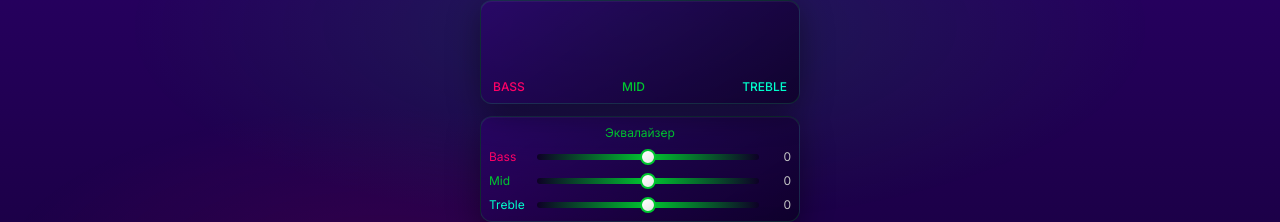
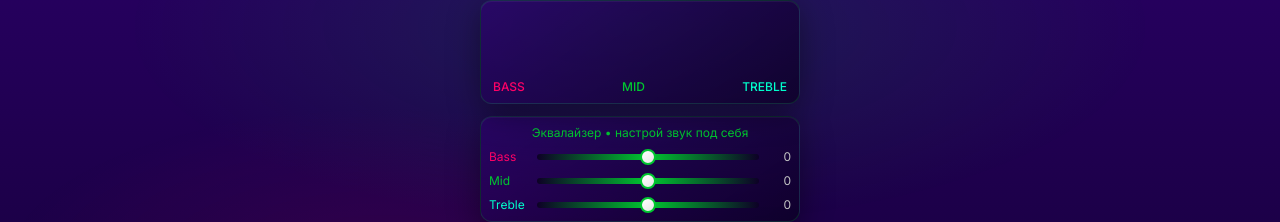
Before and after one commit to gondurass89-cmyk/DJGooDOFFFM, a Next.js app: page / in a window 1280 px wide. Shown: the part 213-435 px from the top of the page. Built offline with nearby package versions, Linux system fonts and the light colour scheme; no server answers.

Commit message:
Change EQ header text to 'настрой звук под себя'

```diff
--- a/src/app/radio-mini-app/RadioMiniApp.tsx
+++ b/src/app/radio-mini-app/RadioMiniApp.tsx
@@ -1350,7 +1350,7 @@ export default function RadioMiniApp() {
           {!isIOSDevice && !isFallbackActive && (
             <div className="skeuo-card rounded-xl p-2 mb-3">
               <div className="text-xs text-center mb-2" style={{ color: COLORS.secondary }}>
-                Эквалайзер {isRealModeActive ? '✓ REAL' : ''}
+                Эквалайзер • настрой звук под себя
               </div>
 
               {/* Bass slider */}
```
